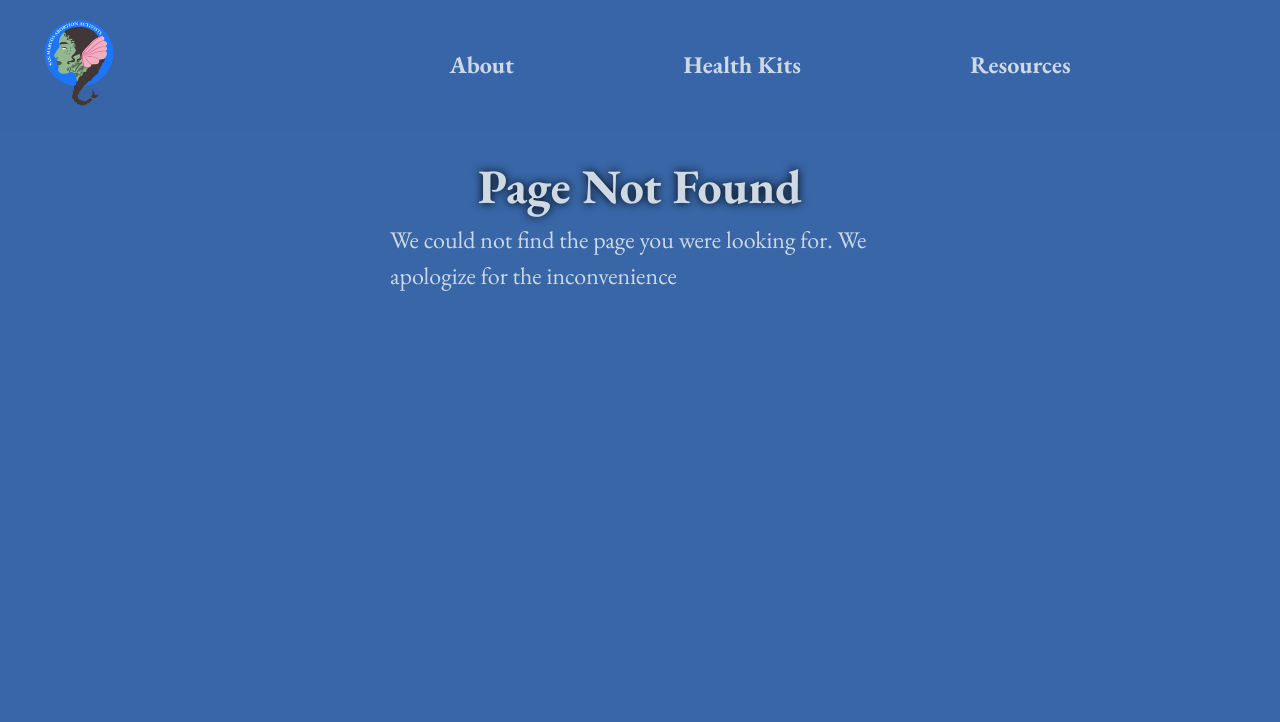
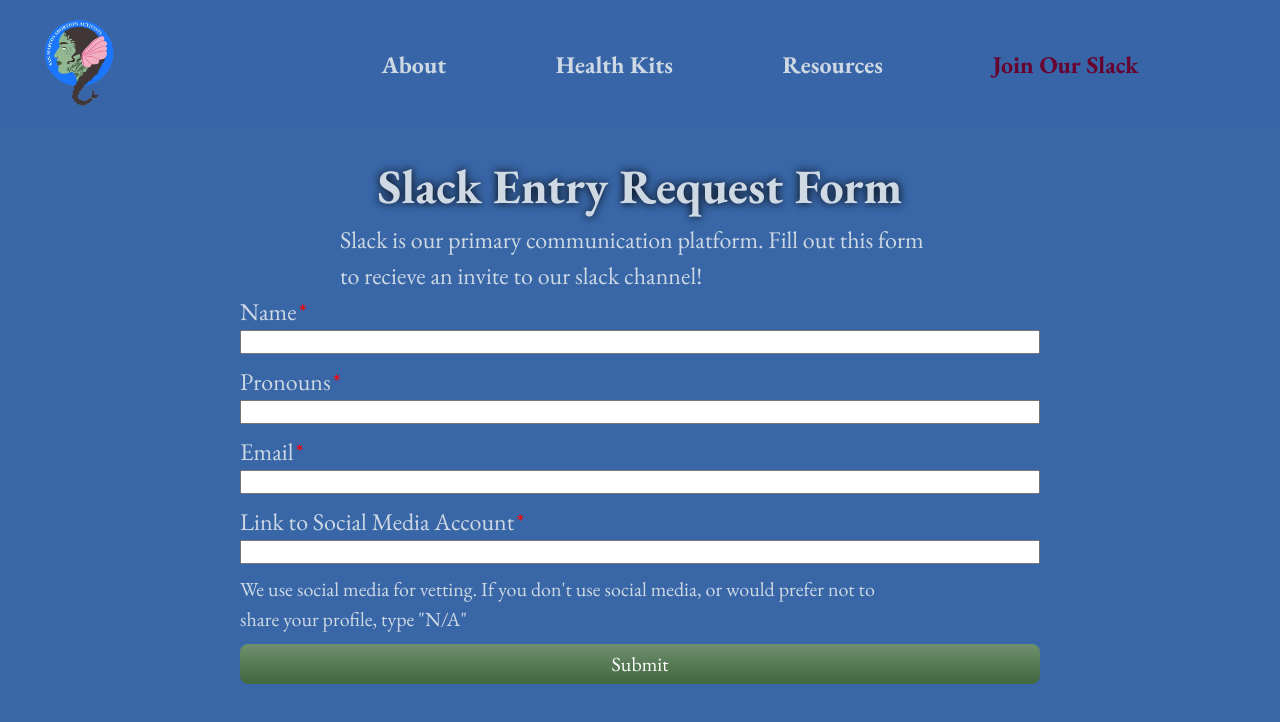
Before and after one commit to ChrisPitts/san-marcos-abortion-activists, a React (Vite) app: page /slack in a window 1280 px wide. Before the commit this address had no page. Shown: the top 722 px of the page. Built offline with nearby package versions, Linux system fonts and the light colour scheme.

Commit message:
added slack page

```diff
--- a/src/App.jsx
+++ b/src/App.jsx
@@ -10,6 +10,7 @@
 import Kits from './pages/Kits';
 import Resources from './pages/Resources';
 import FormSubmitted from './pages/FormSubmitted';
+import Slack from './pages/Slack';
 import PageError from './pages/PageError';
 
 function App() {
@@ -21,6 +22,7 @@
 				<Route path='/kits' element={<Kits />} />
 				<Route path='/resources' element={<Resources />} />
 				<Route path='/formsubmitted' element={<FormSubmitted />} />
+				<Route path='/slack' element={<Slack />} />
 				<Route path='*' element={<PageError />} />
 			</Routes>
 		</>
--- a/src/components/Nav.jsx
+++ b/src/components/Nav.jsx
@@ -50,6 +50,11 @@
 				>
 					Resources
 				</Link>
+				<Link
+					to='/slack'
+					className={props.page == 'slack' ? 'selected' : ''}
+					aria-current={props.page == 'slack' ? 'page' : ''}
+				>Join Our Slack</Link>
 			</nav>
 		</header>
 	);
--- a/src/css/components/_Contact.scss
+++ b/src/css/components/_Contact.scss
@@ -1,6 +1,6 @@
 @use '../variables' as *;
 
-#contact {
+#contact, #slack {
 	form {
 		margin: auto;
 		width: 80%;
@@ -23,6 +23,7 @@
 		input[type='submit'] {
 			font-family: $font-family;
 			font-size: 1.25rem;
+			margin-left: 0;
 		}
 
 		.required::after {
--- a/src/css/components/_Nav.scss
+++ b/src/css/components/_Nav.scss
@@ -28,6 +28,7 @@
             color: $color-text-primary;
             text-decoration: none;
             transition: color 250ms linear;
+            margin: 0.5rem;
 
             &:hover,
             &:focus,
--- /dev/null
+++ b/src/css/pages/_Slack.scss
@@ -0,0 +1,7 @@
+#slack{
+    form > p{
+        margin: 0;
+        font-size: 1.25rem;
+        max-width: none;
+    }
+}
--- a/src/css/pages/_index.scss
+++ b/src/css/pages/_index.scss
@@ -3,3 +3,4 @@
 @forward 'Kits';
 @forward 'Resources';
 @forward 'FormSubmitted';
+@forward 'Slack';
--- /dev/null
+++ b/src/pages/Slack.jsx
@@ -0,0 +1,81 @@
+// React
+import React from 'react';
+import { Link } from 'react-router-dom';
+import { Helmet } from 'react-helmet';
+
+// Components
+// Components
+import Nav from '../components/Nav';
+import Contact from '../components/Contact';
+
+export default function Slack() {
+	const homepageURL = window.location.protocol + '//' + window.location.host;
+	return (
+		<>
+			<Helmet>
+				<title>San Marcos Abortion Activists</title>
+				<meta
+					name='description'
+					content="Fighting to keep the government's laws off our bodies."
+				/>
+            </Helmet>
+
+			<Nav page='slack' />
+			<main id='slack'>
+				<h1>Slack Entry Request Form</h1>
+				<p>
+					Slack is our primary communication platform. Fill out this form to
+					recieve an invite to our slack channel!
+				</p>
+				<form
+					action='https://formsubmit.co/c466330d25aa0a9ea5dd88850935c57f'
+					method='POST'
+				>
+					<label htmlFor='name' className='required'>
+						Name
+					</label>
+					<input type='text' name='name' id='name' aria-label='name' required />
+					<label htmlFor='pronouns' className='required'>
+						Pronouns
+					</label>
+					<input
+						type='text'
+						name='pronouns'
+						id='pronouns'
+						aria-label='pronouns'
+						required
+					/>
+					<label htmlFor='email' className='required'>
+						Email
+					</label>
+					<input
+						type='email'
+						name='email'
+						id='email'
+						aria-label='email'
+						required
+					/>
+					<label htmlFor='social' className='required'>
+						Link to Social Media Account
+					</label>
+					<input
+						type='text'
+						name='social'
+						id='social'
+						aria-label='link to social media account'
+					/>
+					<p>
+						We use social media for vetting. If you don't use social media, or
+						would prefer not to share your profile, type "N/A"
+					</p>
+					<input type='submit' name='submit' id='submit' />
+					<input
+						type='hidden'
+						name='_next'
+						value={homepageURL + '/formsubmitted'}
+					></input>
+				</form>
+			</main>
+		</>
+	);
+}
```
